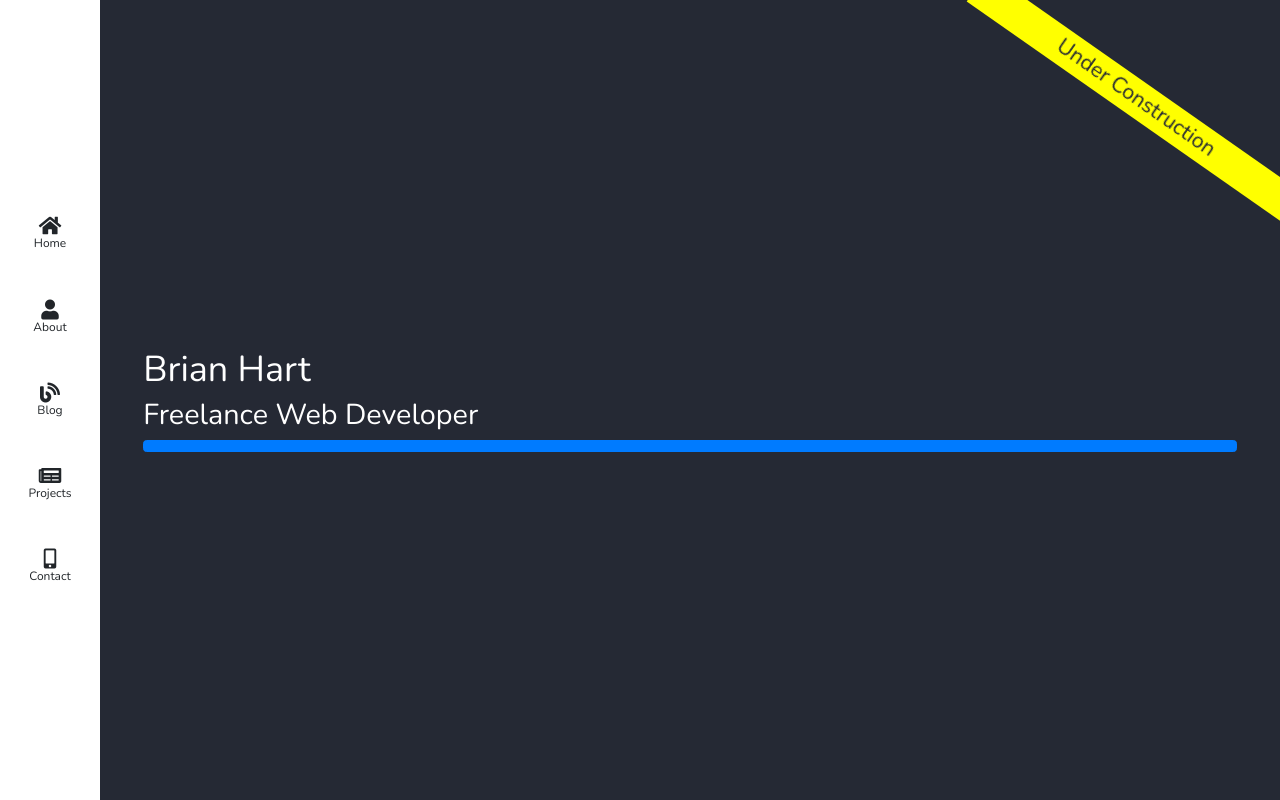
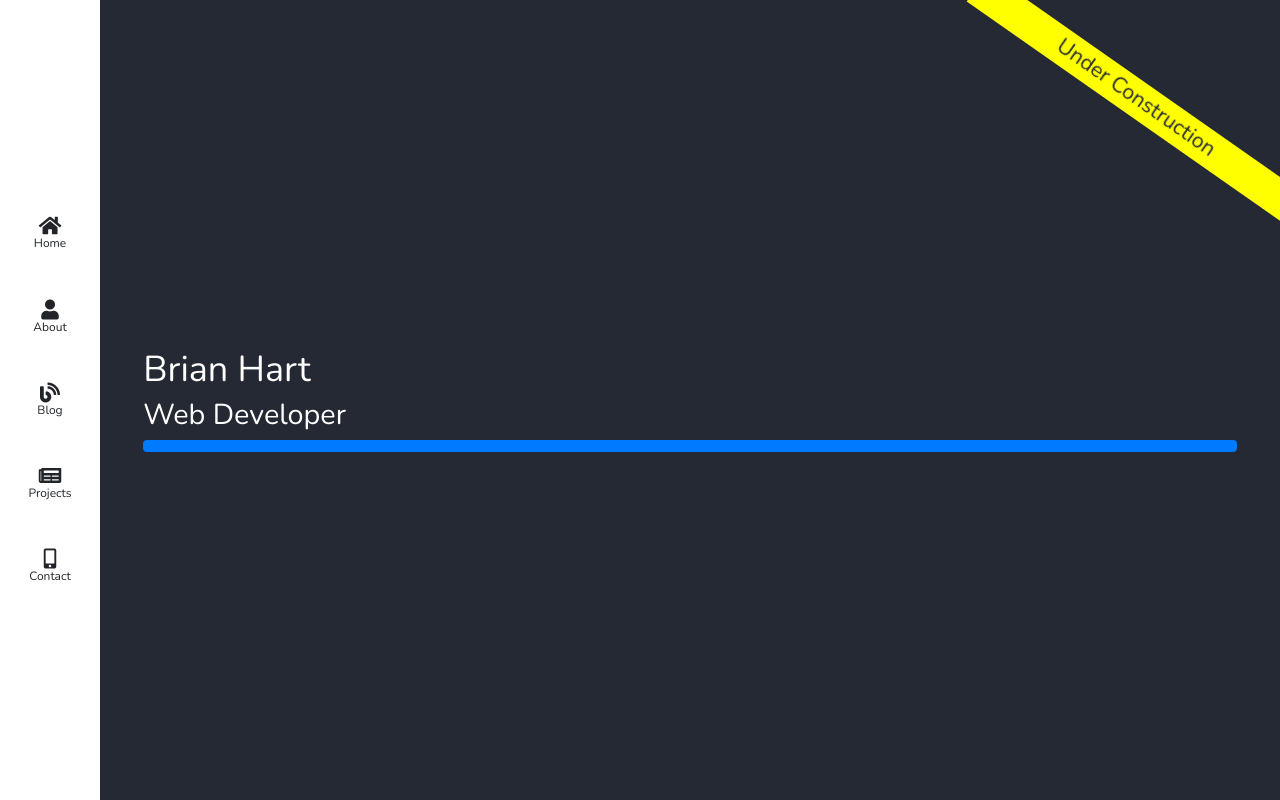
Before and after one commit to Brian-T-Hart/portfolio_brianthart, a React (Create React App) app in the folder client/: page / in a window 1280 px wide. Built offline with nearby package versions, Linux system fonts and the light colour scheme.

Commit message:
Removed Freelance from description

```diff
--- a/client/src/components/About/About.js
+++ b/client/src/components/About/About.js
@@ -8,7 +8,7 @@ const About = () => (
 		<div className="row d-flex justify-content-center align-items-center">
 			<div className="col-md-6 col-xs-12 p-4">
 				<img alt="Brian Hart" className="about-image" src="https://res.cloudinary.com/dfonttj4w/image/upload/c_scale,h_400,q_100/v1555738247/b7u4tntezpsyvk8rke3w.png" />
-				<h4 className="pt-3 text-center">Freelance Web Developer</h4>
+				<h4 className="pt-3 text-center">Web Developer</h4>
 				<p className="text-justify">I am a web developer who loves to solve challenges and create great user experiences. HTML, CSS, JavaScript, React, Node, PHP, Laravel, and Wordpress are a few of my favorite tools to work with. When I am not coding, I am spending time with my family, playing roller hockey, or learning new skills.</p>
 			</div>
 
--- a/client/src/components/Home/Home.js
+++ b/client/src/components/Home/Home.js
@@ -5,7 +5,7 @@ class Home extends Component {
 		super(props);
 		this.state = {
 			portfolioName: 'Brian Hart',
-			portfolioDescription: 'Freelance Web Developer'
+			portfolioDescription: 'Web Developer'
 		}
 		this.handleClick = this.handleClick.bind(this);
 	}
```
